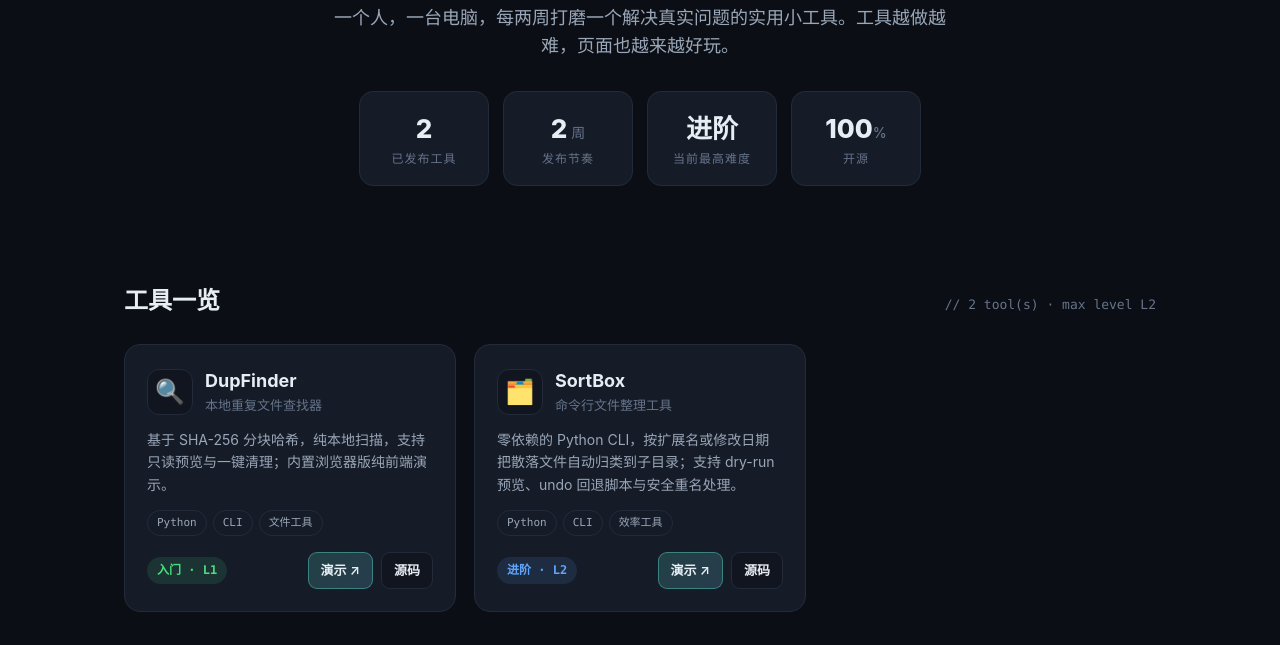
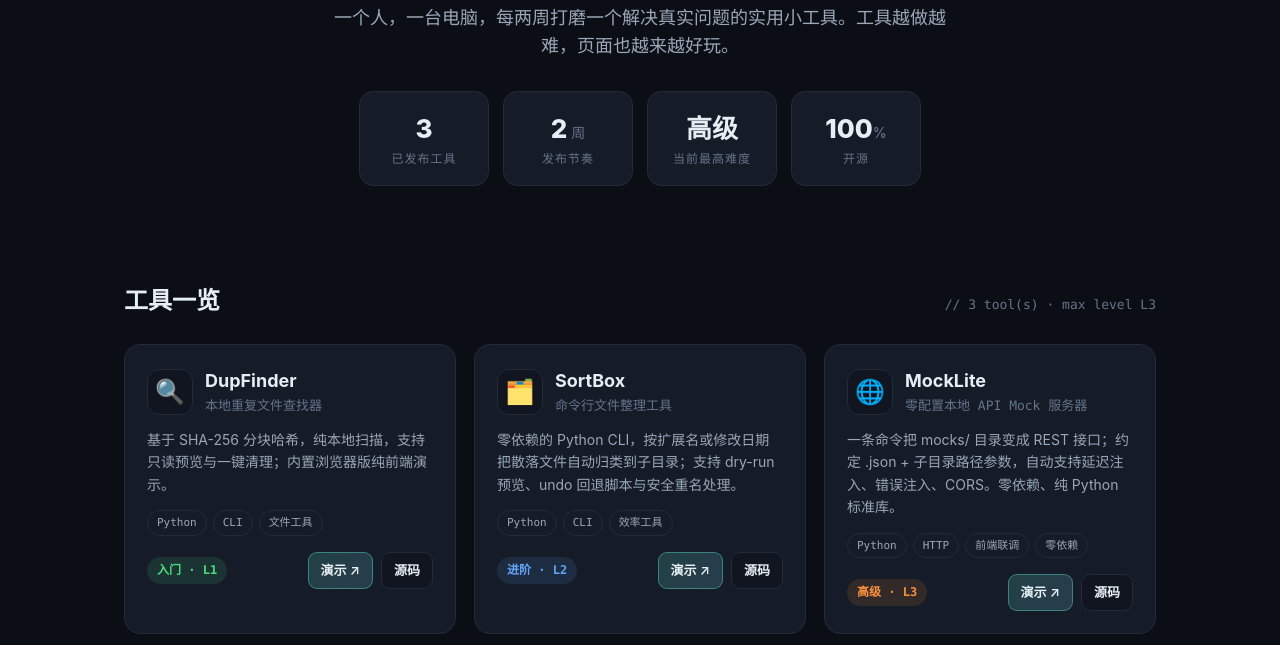
Before and after one commit to 1fzx23/my-tools, a plain HTML site: page index.html in a window 1280 px wide. Shown: the part 307-952 px from the top of the page. Drawn offline with Linux system fonts and the light colour scheme.

Commit message:
tools: add MockLite L3

```diff
--- a/index.html
+++ b/index.html
@@ -274,14 +274,25 @@
       date: "2026-08-08",
       repo: "https://github.com/1fzx23/sortbox",
       demo: "https://1fzx23.github.io/sortbox/"
+    },
+    {
+      id: "mocklite",
+      name: "MockLite",
+      emoji: "🌐",
+      tagline: "零配置本地 API Mock 服务器",
+      desc: "一条命令把 mocks/ 目录变成 REST 接口；约定 <METHOD>.json + 子目录路径参数，自动支持延迟注入、错误注入、CORS。零依赖、纯 Python 标准库。",
+      level: 3,
+      tags: ["Python", "HTTP", "前端联调", "零依赖"],
+      date: "2026-08-17",
+      repo: "https://github.com/1fzx23/mocklite",
+      demo: "https://1fzx23.github.io/mocklite/"
     }
-    // 👉 下一个工具加在这里，level 取 3、4 …… 逐步变难
+    // 👉 下一个工具加在这里，level 取 4 …… 逐步变难
   ];
 
   /* 路线图：规划中的更硬核工具（仅展示，未发布） */
   const ROADMAP = [
     { level: 2, name: "MarkNote", title: "本地 Markdown 笔记 + 全文检索", desc: "零依赖的本地笔记库，支持标签、双向链接与模糊全文搜索。", when: "第 2 个" },
-    { level: 3, name: "MockLite", title: "零配置本地 API Mock 服务器", desc: "一条命令起服务，按目录自动生成 REST 接口与假数据，支持延迟与错误注入。", when: "第 3 个" },
     { level: 4, name: "SnapGuard", title: "文件变更监控 + 自动版本备份守护进程", desc: "常驻后台，监听目录变更并生成去重快照，可回滚到任意时间点。", when: "第 4 个" }
   ];
 
```
